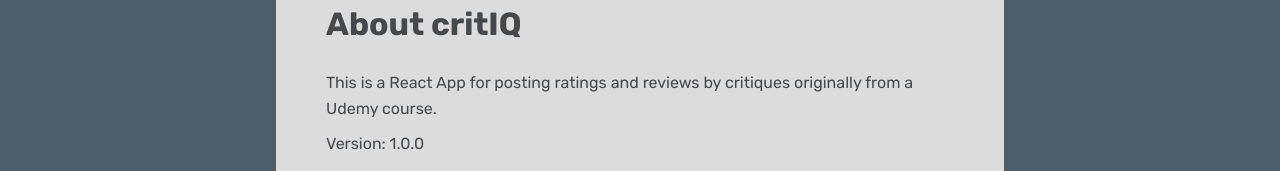
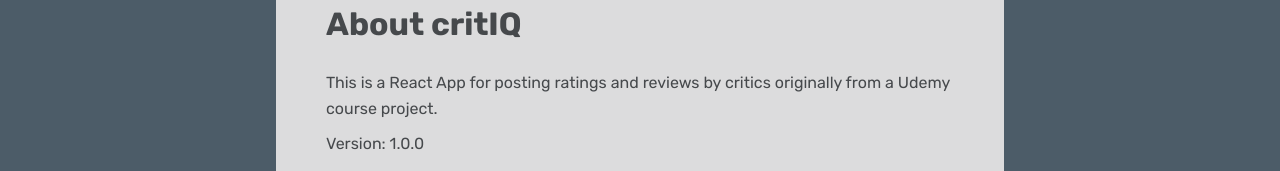
Before and after one commit to iancover/critiq, a React (Create React App) app: page /about in a window 1280 px wide. Shown: the part 161-332 px from the top of the page. Built offline with nearby package versions, Linux system fonts and the light colour scheme.

Commit message:
Correct typo

```diff
--- a/src/components/pages/AboutPage.jsx
+++ b/src/components/pages/AboutPage.jsx
@@ -14,7 +14,7 @@
       <Card>
         <div className={'about'}>
           <h1>About critIQ</h1>
-          <p>This is a React App for posting ratings and reviews by critiques originally from a Udemy course.</p>
+          <p>This is a React App for posting ratings and reviews by critics originally from a Udemy course project.</p>
           <p>Version: 1.0.0</p>
         </div>
       </Card>
```
